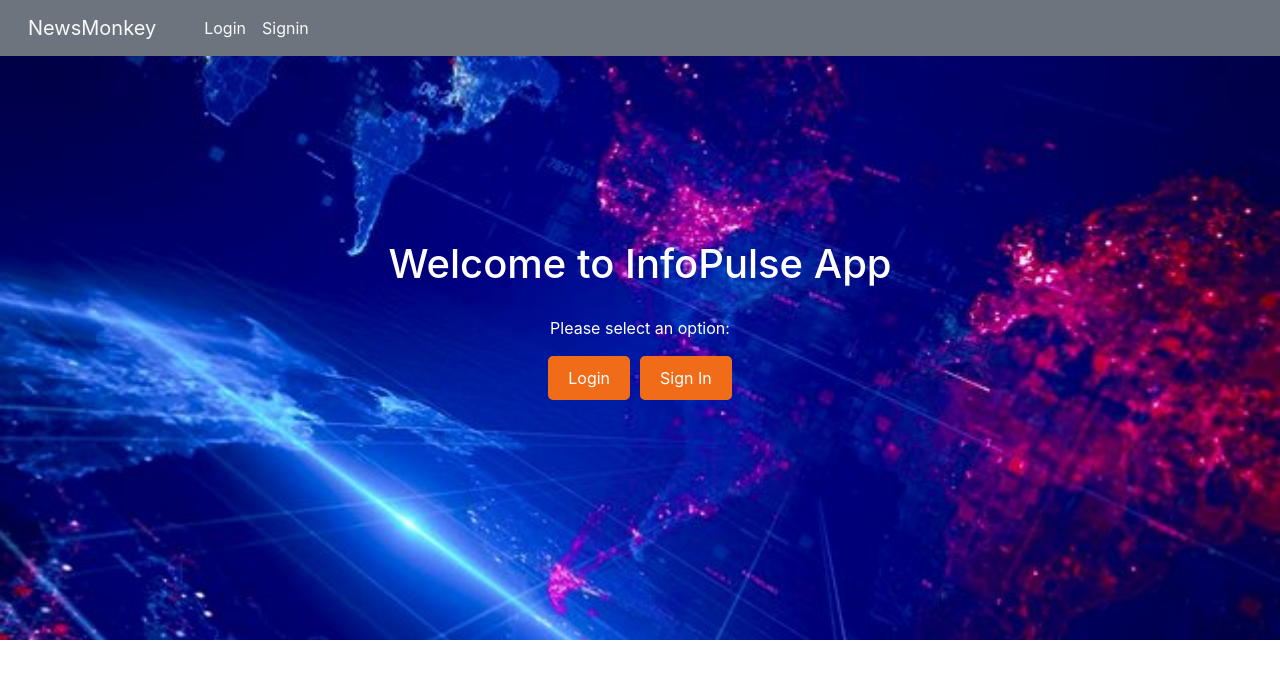
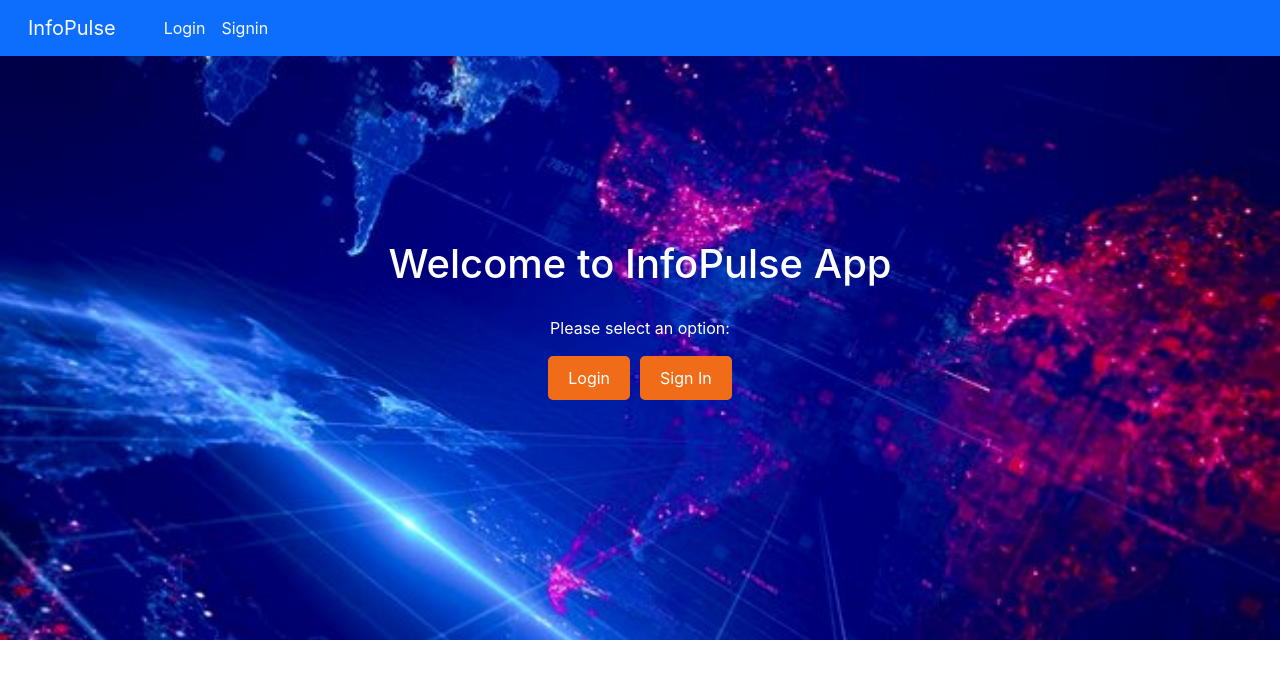
Before and after one commit to swaraj-jedhe/InfoPulse, a React (Create React App) app: page / in a window 1280 px wide. Shown: the top 678 px of the page. Built offline with nearby package versions, Linux system fonts and the light colour scheme.

Commit message:
adding update

```diff
--- a/src/MyComponents/Navbar.js
+++ b/src/MyComponents/Navbar.js
@@ -6,9 +6,9 @@ const Navbar = () => {
   const { isLoggedIn, logout } = useContext(AuthContext);
 
   return (
-    <nav className="navbar navbar-expand-lg fixed-top bg-secondary">
+    <nav className="navbar navbar-expand-lg fixed-top bg-primary">
       <div className="container-fluid">
-        <Link className="navbar-brand text-light" to="/">NewsMonkey</Link>
+        <Link className="navbar-brand text-light" to="/">InfoPulse</Link>
         <button className="navbar-toggler" type="button" data-bs-toggle="collapse" data-bs-target="#navbarSupportedContent" aria-controls="navbarSupportedContent" aria-expanded="false" aria-label="Toggle navigation">
           <span className="navbar-toggler-icon"></span>
         </button>
--- a/src/MyComponents/Pages/Home.js
+++ b/src/MyComponents/Pages/Home.js
@@ -16,8 +16,8 @@ const Home = () => {
           <div className="home-options">
             <p>Please select an option:</p>
             <div className="button-group">
-              <Link to='/login' className="button">Login</Link>
-              <Link to='/signin' className="button">Sign In</Link>
+              <Link to='/login' className="button btn-success">Login</Link>
+              <Link to='/signin' className="button btn-success">Sign In</Link>
             </div>
           </div>
         )}
```
Also changed, not shown: 1 other file (tests, documents, lock files or other folders).
